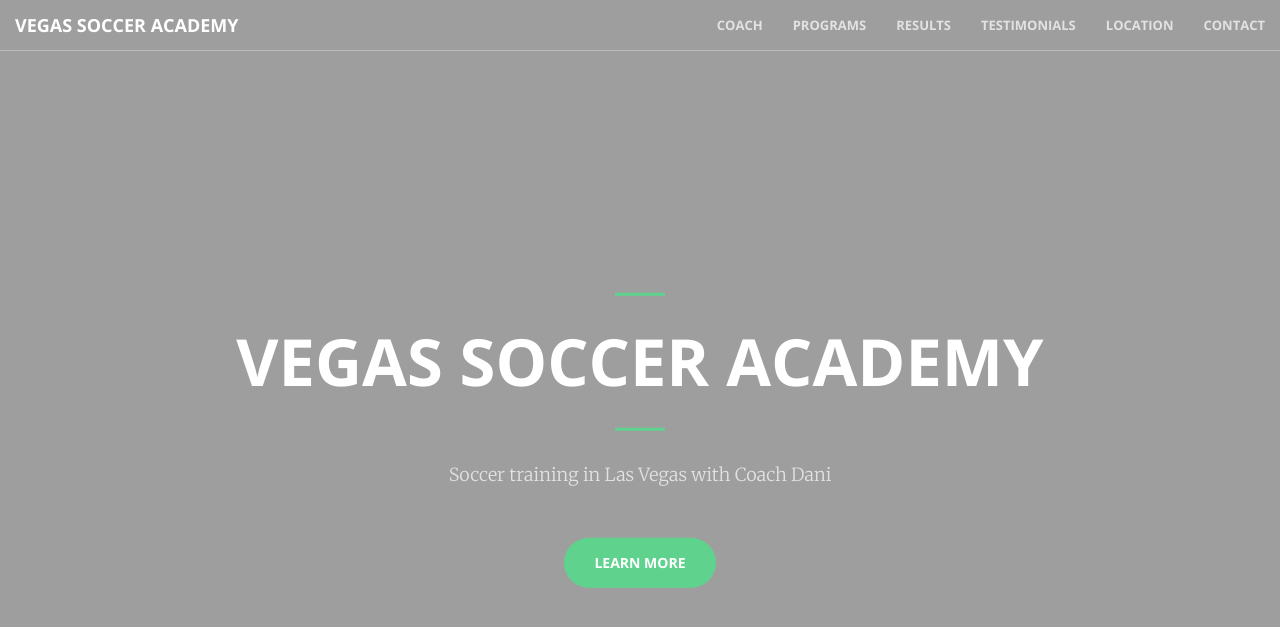
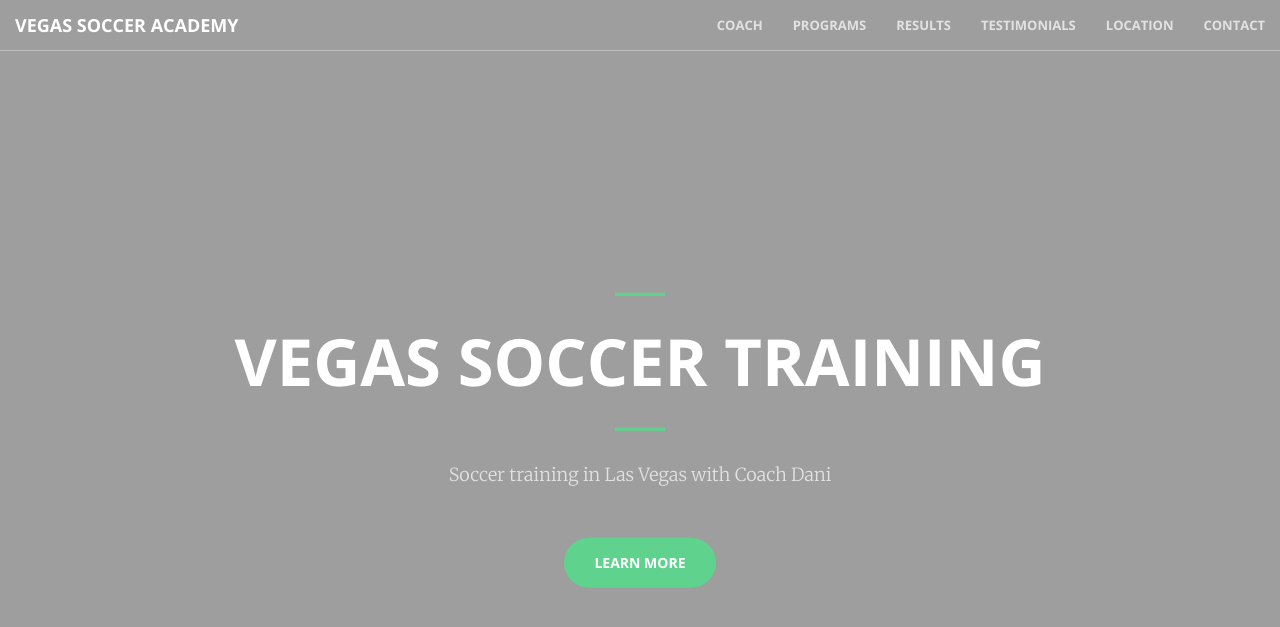
Before and after one commit to vestalux/vs, a Jekyll site: the page built from index.html, in a window 1280 px wide and 900 px high. Shown: the top 627 px of the window. Built offline with Jekyll 4.4.1, drawn with Linux system fonts in a browser that asks for light colours.

Commit message:
Update header.html

```diff
--- a/_includes/header.html
+++ b/_includes/header.html
@@ -3,7 +3,7 @@
         <div class="header-content-inner">
 
           <hr>
-            <h1>Vegas Soccer Academy</h1>
+            <h1>Vegas Soccer Training</h1>
             <hr>
             <p>Soccer training in Las Vegas with Coach Dani<p>
             <a href="#about" class="btn btn-primary btn-xl page-scroll">Learn more</a>
```
